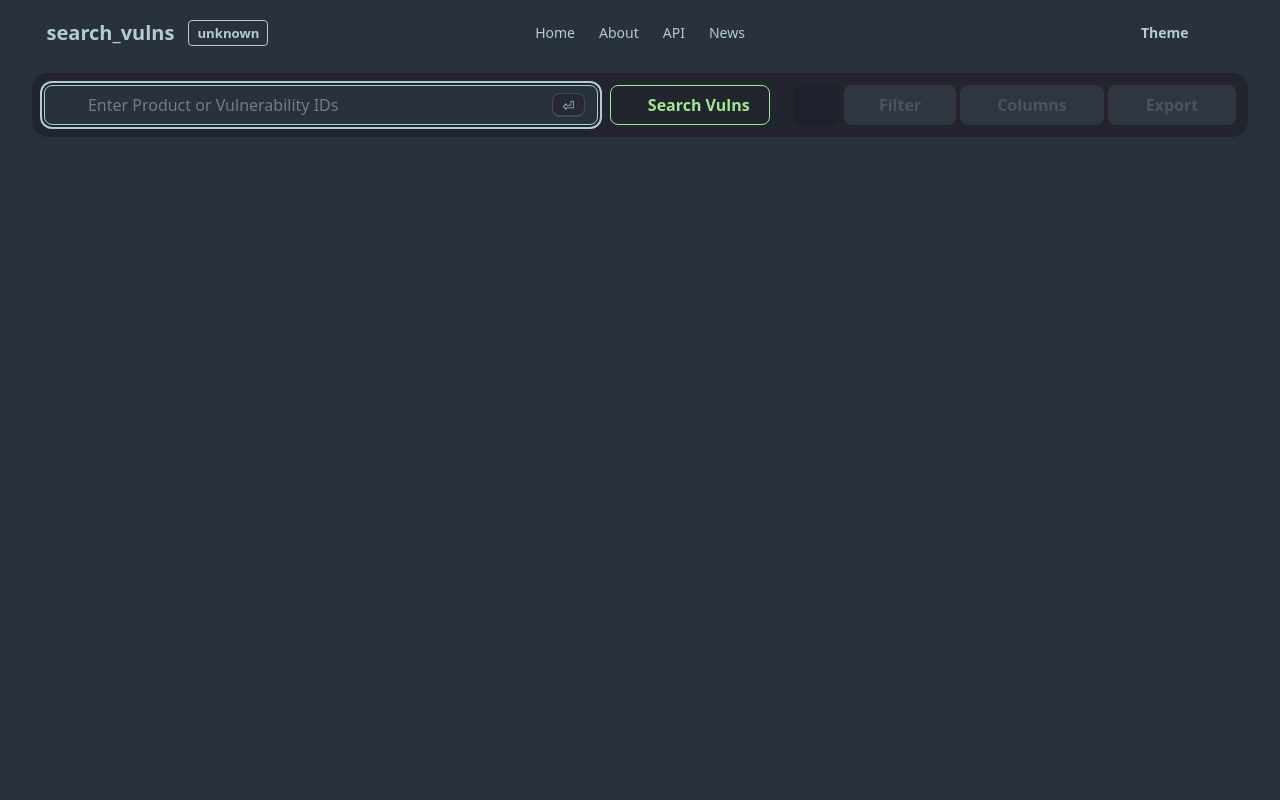
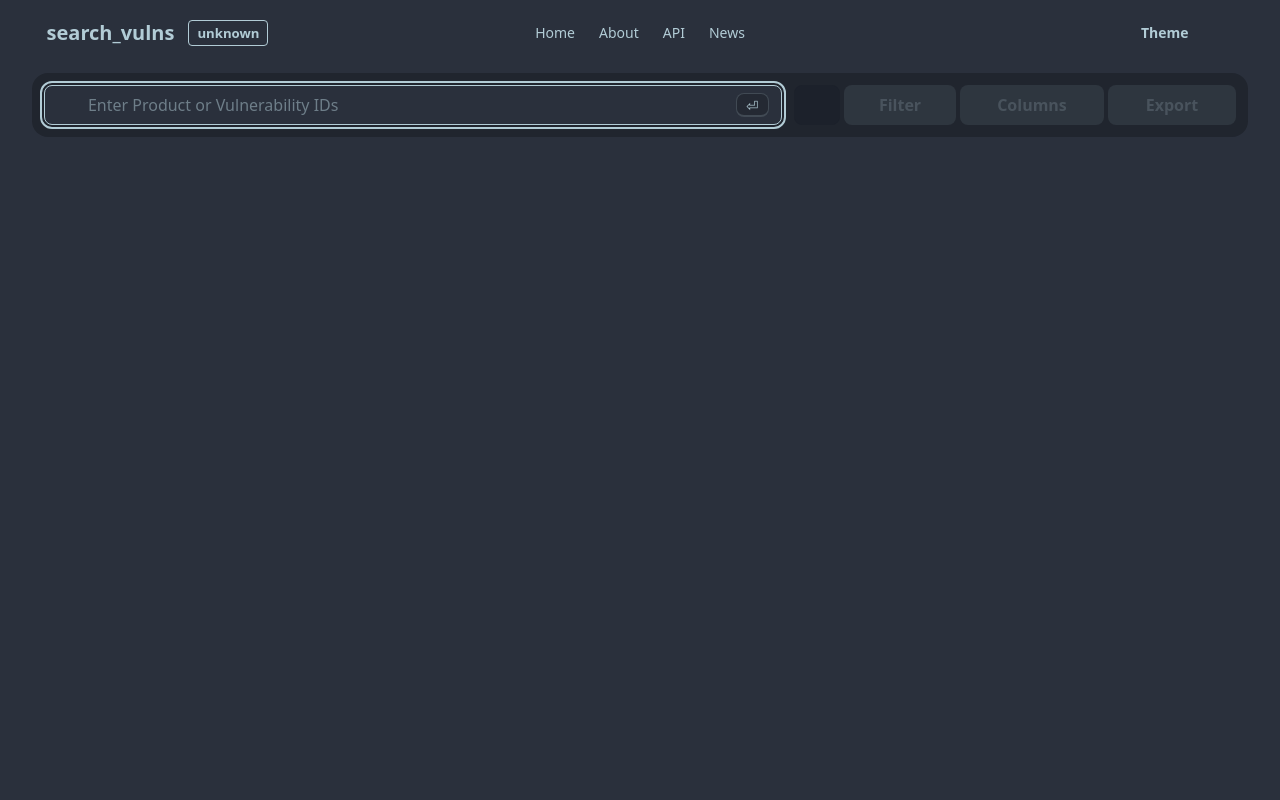
Before and after one commit to ra1nb0rn/search_vulns, a Flask app: page / in a window 1280 px wide. Run offline with Flask 3, Linux system fonts and the light colour scheme; parts of the project's set-up code (start-up, migrations or seed data) failed here and were passed over; some libraries are stand-ins or nearby versions; some web fonts are replaced.

Commit message:
Remove Search Vulns button and add various frontend fixes

```diff
--- a/src/search_vulns/web_server_files/static/css/daisyui.css
+++ b/src/search_vulns/web_server_files/static/css/daisyui.css
@@ -45,6 +45,7 @@
     --radius-md: 0.375rem;
     --radius-lg: 0.5rem;
     --ease-out: cubic-bezier(0, 0, 0.2, 1);
+    --ease-in-out: cubic-bezier(0.4, 0, 0.2, 1);
     --default-transition-duration: 150ms;
     --default-transition-timing-function: cubic-bezier(0.4, 0, 0.2, 1);
     --default-font-family: var(--font-sans);
@@ -2589,6 +2590,9 @@
   .ml-2 {
     margin-left: calc(var(--spacing) * 2);
   }
+  .ml-3 {
+    margin-left: calc(var(--spacing) * 3);
+  }
   .ml-6 {
     margin-left: calc(var(--spacing) * 6);
   }
@@ -3304,6 +3308,9 @@
       }
     }
   }
+  .text-accent {
+    color: var(--color-accent);
+  }
   .text-base-content {
     color: var(--color-base-content);
   }
@@ -3333,9 +3340,6 @@
   }
   .text-info {
     color: var(--color-info);
-  }
-  .text-primary {
-    color: var(--color-primary);
   }
   .text-success {
     color: var(--color-success);
@@ -3659,16 +3663,16 @@
       display: none;
     }
   }
-  .max-md\:w-fit {
-    @media (width < 48rem) {
-      width: fit-content;
-    }
-  }
   .sm\:mr-1 {
     @media (width >= 40rem) {
       margin-right: calc(var(--spacing) * 1);
     }
   }
+  .sm\:mr-2 {
+    @media (width >= 40rem) {
+      margin-right: calc(var(--spacing) * 2);
+    }
+  }
   .sm\:ml-1 {
     @media (width >= 40rem) {
       margin-left: calc(var(--spacing) * 1);
@@ -3699,9 +3703,9 @@
       margin-right: calc(var(--spacing) * 2);
     }
   }
-  .md\:mr-4 {
+  .md\:mr-3 {
     @media (width >= 48rem) {
-      margin-right: calc(var(--spacing) * 4);
+      margin-right: calc(var(--spacing) * 3);
     }
   }
   .md\:flex {
@@ -3712,11 +3716,6 @@
   .md\:hidden {
     @media (width >= 48rem) {
       display: none;
-    }
-  }
-  .md\:w-40 {
-    @media (width >= 48rem) {
-      width: calc(var(--spacing) * 40);
     }
   }
   .md\:max-w-8xl {
@@ -3750,11 +3749,6 @@
       transform: var(--tw-rotate-x,) var(--tw-rotate-y,) var(--tw-rotate-z,) var(--tw-skew-x,) var(--tw-skew-y,);
     }
   }
-  .lg\:mr-5 {
-    @media (width >= 64rem) {
-      margin-right: calc(var(--spacing) * 5);
-    }
-  }
   .lg\:max-w-6\.5xl {
     @media (width >= 64rem) {
       max-width: var(--spacing-6_5xl);
@@ -3773,16 +3767,6 @@
   .lg\:min-w-36 {
     @media (width >= 64rem) {
       min-width: calc(var(--spacing) * 36);
-    }
-  }
-  .xl\:mr-6 {
-    @media (width >= 80rem) {
-      margin-right: calc(var(--spacing) * 6);
-    }
-  }
-  .\32 xl\:ml-2 {
-    @media (width >= 96rem) {
-      margin-left: calc(var(--spacing) * 2);
     }
   }
   .\32 xl\:max-w-8xl {
--- a/src/search_vulns/web_server_files/static/js/search_vulns.js
+++ b/src/search_vulns/web_server_files/static/js/search_vulns.js
@@ -66,40 +66,40 @@ function getCurrentVulnsSorted() {
     else if (curSortColIdx == 1) {  // CVSS
         if (curSortColAsc) {
             return vulns.sort(function (vuln1, vuln2) {
-                if (!vuln1.severity.hasOwnProperty("cvss"))
+                if (!vuln1.severity.hasOwnProperty("CVSS"))
                     return -1;
-                if (!vuln2.severity.hasOwnProperty("cvss"))
+                if (!vuln2.severity.hasOwnProperty("CVSS"))
                     return 1;
-                return parseFloat(vuln1.severity.cvss.score) - parseFloat(vuln2.severity.cvss.score);
+                return parseFloat(vuln1.severity.CVSS.score) - parseFloat(vuln2.severity.CVSS.score);
             });
         }
         else {
             return vulns.sort(function (vuln1, vuln2) {
-                if (!vuln1.severity.hasOwnProperty("cvss"))
+                if (!vuln1.severity.hasOwnProperty("CVSS"))
                     return 1;
-                if (!vuln2.severity.hasOwnProperty("cvss"))
+                if (!vuln2.severity.hasOwnProperty("CVSS"))
                     return -1;
-                return parseFloat(vuln2.severity.cvss.score) - parseFloat(vuln1.severity.cvss.score);
+                return parseFloat(vuln2.severity.CVSS.score) - parseFloat(vuln1.severity.CVSS.score);
             });
         }
     }
     else if (curSortColIdx == 2) {  // EPSS
         if (curSortColAsc) {
             return vulns.sort(function (vuln1, vuln2) {
-                if (!vuln1.severity.hasOwnProperty("epss"))
+                if (!vuln1.severity.hasOwnProperty("EPSS"))
                     return -1;
-                if (!vuln2.severity.hasOwnProperty("epss"))
+                if (!vuln2.severity.hasOwnProperty("EPSS"))
                     return 1;
-                return parseFloat(vuln1.severity.epss.score) - parseFloat(vuln2.severity.epss.score);
+                return parseFloat(vuln1.severity.EPSS.score) - parseFloat(vuln2.severity.EPSS.score);
             });
         }
         else {
             return vulns.sort(function (vuln1, vuln2) {
-                if (!vuln1.severity.hasOwnProperty("epss"))
+                if (!vuln1.severity.hasOwnProperty("EPSS"))
                     return 1;
-                if (!vuln2.severity.hasOwnProperty("epss"))
+                if (!vuln2.severity.hasOwnProperty("EPSS"))
                     return -1;
-                return parseFloat(vuln2.severity.epss.score) - parseFloat(vuln1.severity.epss.score);
+                return parseFloat(vuln2.severity.EPSS.score) - parseFloat(vuln1.severity.EPSS.score);
             });
         }
     }
@@ -267,13 +267,13 @@ function createVulnTableRowHtml(idx, vuln) {
         cvss= "N/A";
         cvss_badge_css = "";
 
-        if (vuln.severity.hasOwnProperty("cvss")) {
-            cvss_vector = vuln.severity.cvss.vector;
-            cvss_version = vuln.severity.cvss.version;
+        if (vuln.severity.hasOwnProperty("CVSS")) {
+            cvss_vector = vuln.severity.CVSS.vector;
+            cvss_version = vuln.severity.CVSS.version;
             if (cvss_vector && !cvss_vector.startsWith('CVSS'))
                 cvss_vector = "CVSS:2.0/" + cvss_vector;
 
-            cvss = parseFloat(vuln.severity.cvss.score);
+            cvss = parseFloat(vuln.severity.CVSS.score);
             if (cvss >= 9.0)
                 cvss_badge_css = "badge-critical";
             else if (cvss < 9.0 && cvss >= 7.0)
@@ -294,8 +294,8 @@ function createVulnTableRowHtml(idx, vuln) {
         epss = "";
         epss_badge_css = "";
 
-        if (vuln.severity.hasOwnProperty("epss")) {
-            epss = parseFloat(vuln.severity.epss.score);
+        if (vuln.severity.hasOwnProperty("EPSS")) {
+            epss = parseFloat(vuln.severity.EPSS.score);
             // set custom criticality thresholds
             if (epss >= 0.8)
                 epss_badge_css = "badge-critical";
@@ -581,17 +581,17 @@ function createVulnsMarkDownTable() {
             vulns_md += "|";
         }
         if (selectedColumns.length < 1 || selectedColumns.includes("cvss")) {
-            if (vulns[i].severity.hasOwnProperty("cvss")) {
-                cvss_score = vulns[i].severity.cvss.score;
-                cvss_version = vulns[i].severity.cvss.version;
+            if (vulns[i].severity.hasOwnProperty("CVSS")) {
+                cvss_score = vulns[i].severity.CVSS.score;
+                cvss_version = vulns[i].severity.CVSS.version;
                 vulns_md += `${cvss_score}&nbsp;(v${cvss_version})|`;
             }
             else
                 vulns_md += `N/A|`;
         }
         if (selectedColumns.length < 1 || selectedColumns.includes("epss")) {
-            if (vulns[i].severity.hasOwnProperty("epss")) {
-                vulns_md += `${vulns[i].severity.epss.score}|`;
+            if (vulns[i].severity.hasOwnProperty("EPSS")) {
+                vulns_md += `${vulns[i].severity.EPSS.score}|`;
             }
             else
                 vulns_md += `N/A|`;
@@ -721,17 +721,17 @@ function createVulnsCSV() {
             vulns_csv += ','
         }
         if (selectedColumns.length < 1 || selectedColumns.includes("cvss")) {
-            if (vulns[i].severity.hasOwnProperty("cvss")) {
-                cvss_score = vulns[i].severity.cvss.score;
-                cvss_version = vulns[i].severity.cvss.version;
+            if (vulns[i].severity.hasOwnProperty("CVSS")) {
+                cvss_score = vulns[i].severity.CVSS.score;
+                cvss_version = vulns[i].severity.CVSS.version;
                 vulns_csv += `${escapeCSV(cvss_score + ' (v' + cvss_version + ')')},`;
             }
             else
                 vulns_csv += `,`;
         }
         if (selectedColumns.length < 1 || selectedColumns.includes("epss")) {
-            if (vulns[i].severity.hasOwnProperty("epss")) {
-                vulns_csv += `${escapeCSV(vulns[i].severity.epss.score)},`;
+            if (vulns[i].severity.hasOwnProperty("EPSS")) {
+                vulns_csv += `${escapeCSV(vulns[i].severity.EPSS.score)},`;
             }
             else
                 vulns_csv += `,`;
@@ -849,16 +849,16 @@ function searchVulns(query, url_query, recaptcha_response) {
                     curEOLData = {'query': query, 'version_status': search_results.version_status};
                     if (search_results.version_status) {
                         if (search_results.version_status.status == 'EOL') {
-                            search_display_html += `<div class="row mt-1 mb-3 text-warning text-smxs font-light">${htmlEntities(query)} is end of life. The latest version is ${htmlEntities(search_results.version_status.latest)} (see <a class="link" target="_blank" href="${htmlEntities(search_results.version_status.ref)}">here</a>).<span class="ml-2 text-base-content"><button class="btn btn-sm btn-copy-md align-middle" onclick="copyToClipboardEOLProof(this)"><i class="fa-brands fa-markdown"></i></button></span></div>`;
+                            search_display_html += `<div class="row mt-1 mb-3 text-warning text-smxs font-light">${htmlEntities(query)} is end of life. The latest version is ${htmlEntities(search_results.version_status.latest)} (see <a class="link" target="_blank" href="${htmlEntities(search_results.version_status.reference)}">here</a>).<span class="ml-2 text-base-content"><button class="btn btn-sm btn-copy-md align-middle" onclick="copyToClipboardEOLProof(this)"><i class="fa-brands fa-markdown"></i></button></span></div>`;
                         }
                         else if (search_results.version_status.status == 'OUTDATED') {
-                            search_display_html += `<div class="row mt-1 mb-3 text-warning text-smxs font-light">${htmlEntities(query)} is out of date. The latest version is ${htmlEntities(search_results.version_status.latest)} (see <a class="link" target="_blank" href="${htmlEntities(search_results.version_status.ref)}">here</a>).<span class="ml-2 text-base-content"><button class="btn btn-sm btn-copy-md align-middle" onclick="copyToClipboardEOLProof(this)"><i class="fa-brands fa-markdown"></i></button></span></div>`;
+                            search_display_html += `<div class="row mt-1 mb-3 text-warning text-smxs font-light">${htmlEntities(query)} is out of date. The latest version is ${htmlEntities(search_results.version_status.latest)} (see <a class="link" target="_blank" href="${htmlEntities(search_results.version_status.reference)}">here</a>).<span class="ml-2 text-base-content"><button class="btn btn-sm btn-copy-md align-middle" onclick="copyToClipboardEOLProof(this)"><i class="fa-brands fa-markdown"></i></button></span></div>`;
                         }
                         else if (search_results.version_status.status == 'CURRENT') {
-                            search_display_html += `<div class="row mt-1 mb-3 text-success text-smxs font-light">${htmlEntities(query)} is up to date (see <a class="link" target="_blank" href="${htmlEntities(search_results.version_status.ref)}">here</a>).<span class="ml-2 text-base-content"><button class="btn btn-sm btn-copy-md align-middle"><i class="fa-brands fa-markdown" onclick="copyToClipboardEOLProof(this)"></i></button></span></div>`;
+                            search_display_html += `<div class="row mt-1 mb-3 text-success text-smxs font-light">${htmlEntities(query)} is up to date (see <a class="link" target="_blank" href="${htmlEntities(search_results.version_status.reference)}">here</a>).<span class="ml-2 text-base-content"><button class="btn btn-sm btn-copy-md align-middle"><i class="fa-brands fa-markdown" onclick="copyToClipboardEOLProof(this)"></i></button></span></div>`;
                         }
                         else if (search_results.version_status.status == 'N/A') {
-                            search_display_html += `<div class="row mt-1 mb-3 text-base-content text-smxs font-light">The latest version of ${htmlEntities(query)} is ${htmlEntities(search_results.version_status.latest)} (see <a class="link" target="_blank" href="${htmlEntities(search_results.version_status.ref)}">here</a>).<span class="ml-2 text-base-content"><button class="btn btn-sm btn-copy-md align-middle" onclick="copyToClipboardEOLProof(this)"><i class="fa-brands fa-markdown"></i></button></span></div>`;
+                            search_display_html += `<div class="row mt-1 mb-3 text-base-content text-smxs font-light">The latest version of ${htmlEntities(query)} is ${htmlEntities(search_results.version_status.latest)} (see <a class="link" target="_blank" href="${htmlEntities(search_results.version_status.reference)}">here</a>).<span class="ml-2 text-base-content"><button class="btn btn-sm btn-copy-md align-middle" onclick="copyToClipboardEOLProof(this)"><i class="fa-brands fa-markdown"></i></button></span></div>`;
                         }
                     }
                 }
@@ -894,11 +894,9 @@ function searchVulns(query, url_query, recaptcha_response) {
                 $('#vulns').html(noVulnsFoundHtml);
 
             $("#related-queries-display").html(related_queries_html);
-            $("#buttonSearchVulns").removeClass("btn-disabled");
             $("#buttonFilterVulns").removeClass("btn-disabled");
             $("#buttonManageColumns").removeClass("btn-disabled");
             $("#buttonExportResults").removeClass("btn-disabled");
-            $("#buttonSearchVulns").html('<i class="fa-solid fa-magnifying-glass"></i><span class="max-md:hidden">Search Vulns</span>');
             currentlySearchingVulns = false;
         },
         error: function (jXHR, textStatus, errorThrown) {
@@ -915,11 +913,9 @@ function searchVulns(query, url_query, recaptcha_response) {
 
             $("#vulns").html(`<h5 class="text-error w-full text-center">${errorMsg}</h5>`);
 
-            $("#buttonSearchVulns").removeClass("btn-disabled");
             $("#buttonFilterVulns").removeClass("btn-disabled");
             $("#buttonManageColumns").removeClass("btn-disabled");
             $("#buttonExportResults").removeClass("btn-disabled");
-            $("#buttonSearchVulns").html('<i class="fa-solid fa-magnifying-glass"></i> Search Vulns');
             currentlySearchingVulns = false;
         }
     });
@@ -932,7 +928,7 @@ function searchVulnsAction(actionElement) {
     if (query === undefined)
         query = '';
 
-    if (actionElement.id.startsWith('product-id-suggestion')) {
+    if (actionElement != undefined && actionElement.id.startsWith('product-id-suggestion')) {
         queryEnc = encodeURIComponent($(actionElement).html());
         isGoodProductID = false;
     }
@@ -955,8 +951,6 @@ function searchVulnsAction(actionElement) {
     isGoodProductID = true;  // reset for subsequent query that wasn't initiated via URL
 
     history.pushState({}, null, new_url);  // update URL
-    $("#buttonSearchVulns").html('<span class="loading loading-spinner"></span><span class="max-md:hidden">Searching</span>');
-    $("#buttonSearchVulns").addClass("btn-disabled");
     $("#buttonFilterVulns").addClass("btn-disabled");
     $("#buttonManageColumns").addClass("btn-disabled");
     $("#buttonExportResults").addClass("btn-disabled");
@@ -967,7 +961,7 @@ function searchVulnsAction(actionElement) {
 
     $("#search-display").html("");
     $("#related-queries-display").html("");
-    $("#vulns").html('<div class="row mt-3 justify-content-center align-items-center"><h5 class="spinner-border text-primary" style="width: 3rem; height: 3rem"></h5></div>');
+    $("#vulns").html('<div class="text-lg flex items-center justify-center">Searching for vulnerabilities<span class="loading loading-spinner text-accent ml-3"></span></div>');
     curSortColIdx = 1;
     curSortColAsc = false;
     curVulnData = {};
@@ -998,16 +992,16 @@ function copyToClipboardEOLProof(clickedButton) {
     var markdownProof = '';
     if (curEOLData.version_status) {
         if (curEOLData.version_status.status == 'eol') {
-            markdownProof = `${htmlEntities(curEOLData.query)} is end of life. The latest version is ${htmlEntities(curEOLData.version_status.latest)} (see [here](${htmlEntities(curEOLData.version_status.ref)})).`;
+            markdownProof = `${htmlEntities(curEOLData.query)} is end of life. The latest version is ${htmlEntities(curEOLData.version_status.latest)} (see [here](${htmlEntities(curEOLData.version_status.reference)})).`;
         }
         else if (curEOLData.version_status.status == 'outdated') {
-            markdownProof = `${htmlEntities(curEOLData.query)} is out of date. The latest version is ${htmlEntities(curEOLData.version_status.latest)} (see [here](${htmlEntities(curEOLData.version_status.ref)})).`;
+            markdownProof = `${htmlEntities(curEOLData.query)} is out of date. The latest version is ${htmlEntities(curEOLData.version_status.latest)} (see [here](${htmlEntities(curEOLData.version_status.reference)})).`;
         }
         else if (curEOLData.version_status.status == 'current') {
-            markdownProof = `${htmlEntities(curEOLData.query)} is up to date (see [here](${htmlEntities(curEOLData.version_status.ref)})).`;
+            markdownProof = `${htmlEntities(curEOLData.query)} is up to date (see [here](${htmlEntities(curEOLData.version_status.reference)})).`;
         }
         else if (curEOLData.version_status.status == 'N/A') {
-            markdownProof = `The latest version of ${htmlEntities(curEOLData.query)} is ${htmlEntities(curEOLData.version_status.latest)} (see [here](${htmlEntities(curEOLData.version_status.ref)})).`;
+            markdownProof = `The latest version of ${htmlEntities(curEOLData.query)} is ${htmlEntities(curEOLData.version_status.latest)} (see [here](${htmlEntities(curEOLData.version_status.reference)})).`;
         }
     }
     navigator.clipboard.writeText(markdownProof);
@@ -1231,7 +1225,7 @@ function initQuery() {
             isGoodProductID = false;
 
         if (init_query !== null)
-            $("#buttonSearchVulns").click();
+            searchVulnsAction();
     }
 }
 
@@ -1308,7 +1302,6 @@ function retrieveProductIDSuggestions(url_query, recaptcha_response) {
             setTimeout(function () {
                 suggestedQueriesJustOpened = false;
             }, 400);
-            $("#buttonSearchVulns").removeClass("btn-disabled");
         },
         error: function (jXHR, textStatus, errorThrown) {
             var errorMsg;
@@ -1325,17 +1318,14 @@ function retrieveProductIDSuggestions(url_query, recaptcha_response) {
             else {
                 $('#productIDSuggestions').html('<span class="text-error">' + htmlEntities(errorMsg) + '</span>');
             }
-
-            $("#buttonSearchVulns").removeClass("btn-disabled");
         }
     });
 }
 
 function doneTypingQuery () {
     // user paused or finished typing query --> retrieve and show product ID suggestions
-    $('#productIDSuggestions').html('<div class="loading loading-spinner"></div>');
+    $('#productIDSuggestions').html('Searching for products and IDs<div class="loading loading-spinner ml-2"></div>');
     $('#productIDSuggestions').removeClass('hidden');
-    $("#buttonSearchVulns").addClass("btn-disabled");
 
     var query = $('#query').val();
     if (query === undefined)
@@ -1344,7 +1334,6 @@ function doneTypingQuery () {
     // no product ID suggestions for vuln IDs search
     if (query.trim().startsWith('CVE') || query.trim().startsWith('GHSA')){
         $('#productIDSuggestions').html('');
-        $("#buttonSearchVulns").removeClass("btn-disabled");
         return;
     }
 
@@ -1390,15 +1379,15 @@ function ensureSuggestionVisible(suggestionElement) {
 $("#query").keypress(function (event) {
     var keycode = (event.keyCode ? event.keyCode : event.which);
     if (keycode == "13") {
-        if (!$("#productIDSuggestions").hasClass("hidden") || !$("#buttonSearchVulns").hasClass("btn-disabled")) {
+        if (!$("#productIDSuggestions").hasClass("hidden")) {
             var highlightedProductIDSuggestion = null;
-            if ($("#productIDSuggestions").find('ul') != null) {
+            if ($("#productIDSuggestions").find('ul').length > 0) {
                 highlightedProductIDSuggestion = $("#productIDSuggestions").find('.my-menu-item-hover');
+                if (!highlightedProductIDSuggestion || curSelectedProductIDSuggestion == -1)
+                    searchVulnsAction();
+                else
+                    document.getElementById('product-id-suggestion-' + curSelectedProductIDSuggestion).click();
             }
-            if (!highlightedProductIDSuggestion || curSelectedProductIDSuggestion == -1)
-                $("#buttonSearchVulns").click();
-            else
-                document.getElementById('product-id-suggestion-' + curSelectedProductIDSuggestion).click();
         }
     }
 });
--- a/src/search_vulns/web_server_files/templates/index.html
+++ b/src/search_vulns/web_server_files/templates/index.html
@@ -4,7 +4,7 @@
 <!-- BEGIN SearchVulns -->
 <div class="md:max-w-8xl lg:max-w-6.5xl 2xl:max-w-8xl mx-auto text-center mt-2 w-full">
     <div class="flex flex-row rounded-box items-center w-full mx-auto p-3 bg-base-300">
-        <div class="dropdown dropdown-open sm:mr-1 md:mr-2 w-full" id="queryInputConstruct"
+        <div class="dropdown dropdown-open sm:mr-2 md:mr-3 w-full" id="queryInputConstruct"
             onfocusout="closeProductIDSuggestions(event)">
             <label class="input flex w-full items-center gap-5 sm:mr-1 md:mr-2">
                 <i class="fa-solid fa-database"></i>
@@ -17,11 +17,6 @@
                 id="productIDSuggestions">
             </div>
         </div>
-        <button type="submit"
-            class="btn btn-primary btn-outline sm:mr-1 md:mr-4 lg:mr-5 xl:mr-6 ml-1 2xl:ml-2 text-base max-md:w-fit md:w-40"
-            name="buttonSearchVulns" id="buttonSearchVulns" onclick="searchVulnsAction(this)">
-            <i class="fa-solid fa-magnifying-glass"></i><span class="max-md:hidden">Search Vulns</span>
-        </button>
         <div class="dropdown max-md:dropdown-end mr-1">
             <div tabindex="0" role="button" class="btn btn-neutral rounded-btn text-base"><i
                     class="fa-solid fa-gear"></i></div>
```
